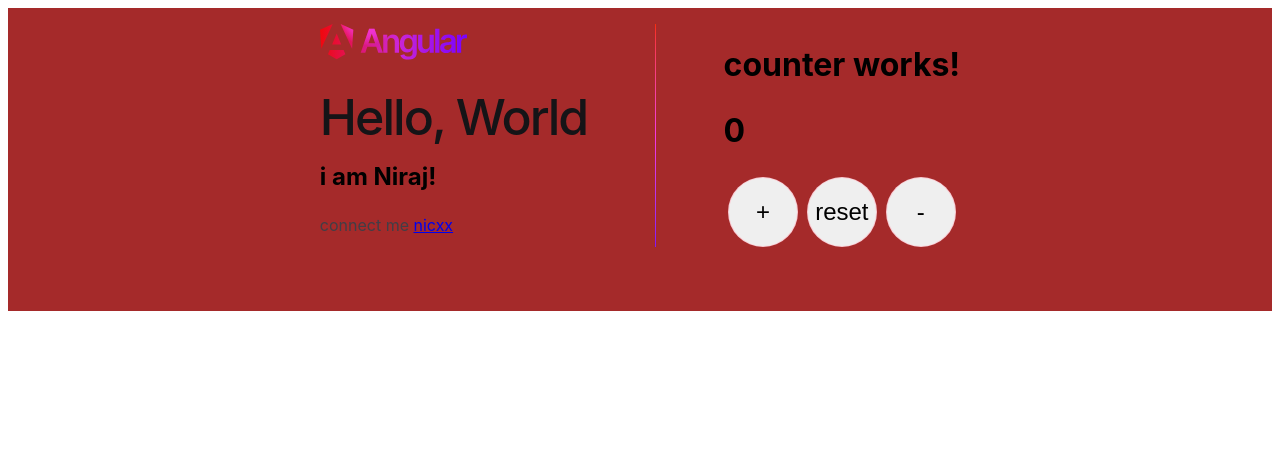
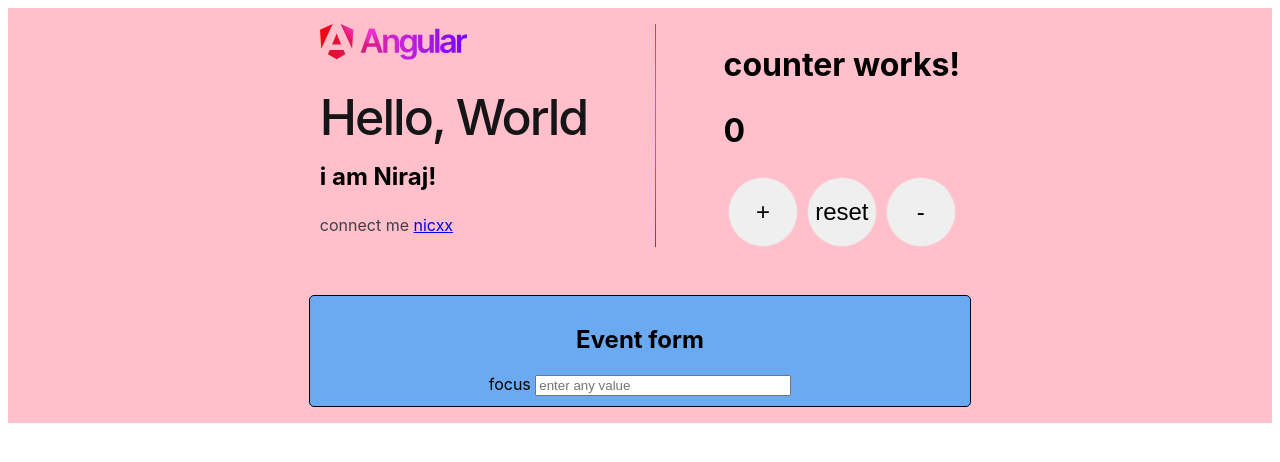
Before and after one commit to Paradva-Niraj/agular-leaning, an Angular app: page / in a window 1280 px wide. Shown: the top 462 px of the page. Built offline with nearby package versions, Linux system fonts and the light colour scheme.

Commit message:
angular event working and syntax

```diff
--- a/src/app/app.css
+++ b/src/app/app.css
@@ -13,3 +13,20 @@
 .pink{
     background-color: pink;
 }
+
+.form{
+    height: auto;
+    width: 50vw;
+    border: 1px solid black;
+    border-radius: 5px;
+    background-color: rgba(56, 162, 255, 0.741);
+    padding: 10px;
+    display: flex;
+    flex-direction: column;
+    justify-content: center;
+    align-items: center;
+}
+
+input{
+    width: 20vw;
+}
--- a/src/app/app.html
+++ b/src/app/app.html
@@ -65,6 +65,7 @@
     width: 100%;
     min-height: 100%;
     display: flex;
+    flex-direction: column;
     justify-content: center;
     align-items: center;
     padding: 1rem;
@@ -332,15 +333,14 @@
       <app-counter (buttonClicked)="changeColor($event)"></app-counter>
     </div>
   </div>
+<p>{{eventtype}}</p>
+  <div class="form" (mouseleave)="mouseleave()" (mouseenter)="mouseenter()">
+      <h2>Event form</h2>
+      <div>
+        <label for="">focus </label>
+        <input type="search" (focus)="handlefouse($event)" placeholder="enter any value"/>
+
+      </div>
+  </div>
 </main>
-
-<!-- * * * * * * * * * * * * * * * * * * * * * * * * * * * * * * * * -->
-<!-- * * * * * * * * * * * The content above * * * * * * * * * * * * -->
-<!-- * * * * * * * * * * is only a placeholder * * * * * * * * * * * -->
-<!-- * * * * * * * * * * and can be replaced.  * * * * * * * * * * * -->
-<!-- * * * * * * * * * * * * * * * * * * * * * * * * * * * * * * * * -->
-<!-- * * * * * * * * * * End of Placeholder  * * * * * * * * * * * * -->
-<!-- * * * * * * * * * * * * * * * * * * * * * * * * * * * * * * * * -->
-
-
 <router-outlet />
--- a/src/app/app.ts
+++ b/src/app/app.ts
@@ -13,9 +13,11 @@ export class App {
   name = "Niraj";
   description = "i am a Full stack web devloper";
   link = "https://niraj-paradva.vercel.app/";
-  color = "red";
+  color = "pink";
+  eventtype = "";
 
   changeColor(val:String){
+    this.eventtype = "click event"
     if(val=="add"){
       this.color="red";
       setTimeout(() => {
@@ -36,4 +38,15 @@ export class App {
     }
   }
 
+  handlefouse(event:any){
+    this.eventtype = "focus on input"
+  }
+
+  mouseleave(){
+    this.eventtype = "mouse leave"
+  }
+
+  mouseenter(){
+    this.eventtype = "mouse enter"
+  }
 }
```
